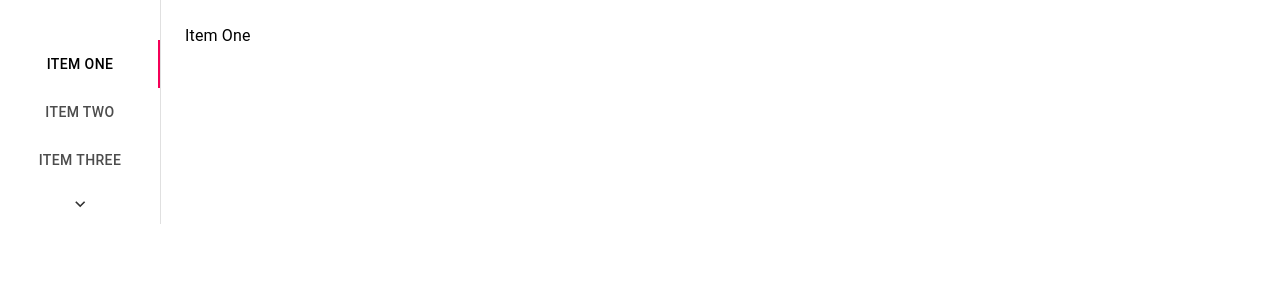
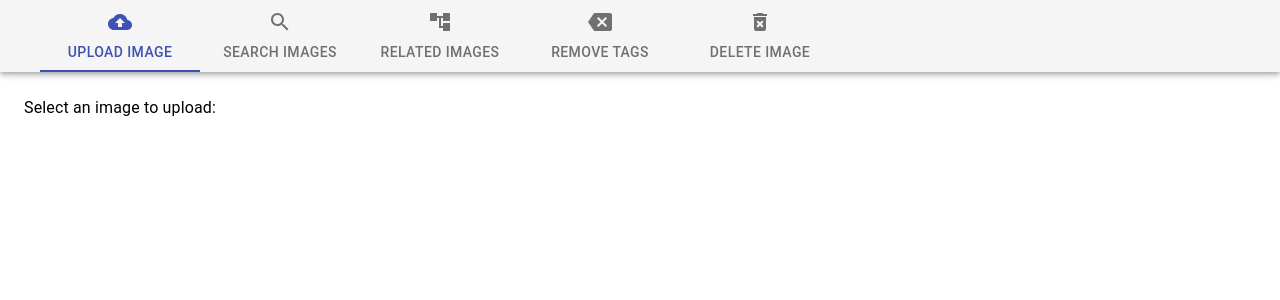
Before and after one commit to KjMonSec/tagtag, a React (Create React App) app: page / in a window 1280 px wide. Shown: the top 300 px of the page. Built offline with nearby package versions, Linux system fonts and the light colour scheme.

Commit message:
Added scrollable tabs

```diff
--- a/src/App.js
+++ b/src/App.js
@@ -1,12 +1,13 @@
 import logo from './logo.svg';
 //import './App.css';
 import VerticalTabs from './VerticalTabs.js'
+import ScrollableTabsButtonForce from './ScrollableTabs'
 
 function App() {
   return (
     <div className="App">
       <header className="App-header">
-       <VerticalTabs />
+       <ScrollableTabsButtonForce />
       </header>
     </div>
   );
--- /dev/null
+++ b/src/ScrollableTabs.js
@@ -0,0 +1,100 @@
+import React from 'react';
+import PropTypes from 'prop-types';
+import { makeStyles } from '@material-ui/core/styles';
+import AppBar from '@material-ui/core/AppBar';
+import Tabs from '@material-ui/core/Tabs';
+import Tab from '@material-ui/core/Tab';
+import Typography from '@material-ui/core/Typography';
+import Box from '@material-ui/core/Box';
+import CloudUploadIcon from '@material-ui/icons/CloudUpload';
+import SearchIcon from '@material-ui/icons/Search';
+import AccountTreeIcon from '@material-ui/icons/AccountTree';
+import BackspaceIcon from '@material-ui/icons/Backspace';
+import DeleteForeverIcon from '@material-ui/icons/DeleteForever';
+
+function TabPanel(props) {
+    const { children, value, index, ...other } = props;
+
+    return (
+        <div
+            role="tabpanel"
+            hidden={value !== index}
+            id={`scrollable-force-tabpanel-${index}`}
+            aria-labelledby={`scrollable-force-tab-${index}`}
+            {...other}
+        >
+            {value === index && (
+                <Box p={3}>
+                    <Typography>{children}</Typography>
+                </Box>
+            )}
+        </div>
+    );
+}
+
+TabPanel.propTypes = {
+    children: PropTypes.node,
+    index: PropTypes.any.isRequired,
+    value: PropTypes.any.isRequired,
+};
+
+function a11yProps(index) {
+    return {
+        id: `scrollable-force-tab-${index}`,
+        'aria-controls': `scrollable-force-tabpanel-${index}`,
+    };
+}
+
+const useStyles = makeStyles((theme) => ({
+    root: {
+        flexGrow: 1,
+        width: '100%',
+        backgroundColor: theme.palette.background.paper,
+    },
+}));
+
+export default function ScrollableTabsButtonForce() {
+    const classes = useStyles();
+    const [value, setValue] = React.useState(0);
+
+    const handleChange = (event, newValue) => {
+        setValue(newValue);
+    };
+
+    return (
+        <div className={classes.root}>
+            <AppBar position="static" color="default">
+                <Tabs
+                    value={value}
+                    onChange={handleChange}
+                    variant="scrollable"
+                    scrollButtons="on"
+                    indicatorColor="primary"
+                    textColor="primary"
+                    aria-label="scrollable force tabs example"
+                >
+                    <Tab label="Upload Image" icon={<CloudUploadIcon />} {...a11yProps(0)} />
+                    <Tab label="Search Images" icon={<SearchIcon />} {...a11yProps(1)} />
+                    <Tab label="Related Images" icon={<AccountTreeIcon />} {...a11yProps(2)} />
+                    <Tab label="Remove Tags" icon={<BackspaceIcon />} {...a11yProps(3)} />
+                    <Tab label="Delete Image" icon={<DeleteForeverIcon />} {...a11yProps(4)} />
+                </Tabs>
+            </AppBar>
+            <TabPanel value={value} index={0}>
+                Select an image to upload:
+            </TabPanel>
+            <TabPanel value={value} index={1}>
+                Search Image:
+            </TabPanel>
+            <TabPanel value={value} index={2}>
+                related Images:
+            </TabPanel>
+            <TabPanel value={value} index={3}>
+                Select tags to be removed:
+            </TabPanel>
+            <TabPanel value={value} index={4}>
+                Select image to be delted:
+            </TabPanel>
+        </div>
+    );
+}
```
